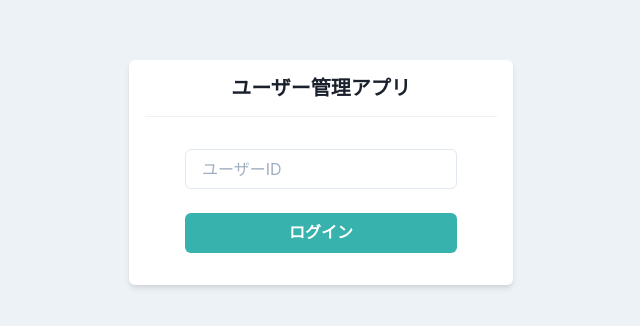
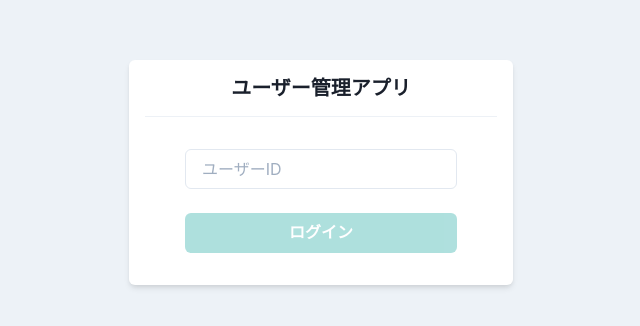
Before and after one commit to moyoyomiyazawa/chakra-ui-experiment, a React (Create React App) app: page / in a window 1280 px wide. Shown: the part 228-554 px from the top of the page, without its empty margins (319-959 px from the left). Built offline with nearby package versions, Linux system fonts and the light colour scheme.

Commit message:
ログイン機能実装

```diff
--- a/src/components/atoms/button/PrimaryButton.tsx
+++ b/src/components/atoms/button/PrimaryButton.tsx
@@ -3,12 +3,27 @@ import { Button } from '@chakra-ui/react';
 
 type Props = {
   children: ReactNode;
+  disabled?: boolean;
+  loading?: boolean;
+  onClick: () => void;
 };
 
 export const PrimaryButton: VFC<Props> = memo((props) => {
-  const { children } = props;
+  const {
+    children,
+    disabled = false,
+    loading = false,
+    onClick,
+  } = props;
   return (
-    <Button bg='teal.400' color='white' _hover={{ opacity: 0.8 }}>
+    <Button
+      bg='teal.400'
+      color='white'
+      _hover={{ opacity: 0.8 }}
+      onClick={onClick}
+      disabled={disabled || loading}
+      isLoading={loading}
+    >
       {children}
     </Button>
   );
--- a/src/components/pages/Login.tsx
+++ b/src/components/pages/Login.tsx
@@ -1,10 +1,22 @@
-import { memo, VFC } from 'react';
+import { ChangeEvent, KeyboardEvent, memo, useState, VFC } from 'react';
 import { Box, Divider, Flex, Heading, Stack } from '@chakra-ui/layout';
 import { Input } from '@chakra-ui/react';
 
 import { PrimaryButton } from '../atoms/button/PrimaryButton';
+import { useAuth } from '../../hooks/useAuth';
 
 export const Login: VFC = memo(() => {
+  const { login, loading } = useAuth();
+  const [userId, setUserId] = useState('');
+
+  const onChangeUserId = (e: ChangeEvent<HTMLInputElement>) =>
+    setUserId(e.target.value);
+  const onClickLogin = () => login(userId);
+  const onKeyDownEnterLogin = (e: KeyboardEvent<HTMLInputElement>) => {
+    if (userId !== '' && e.key === 'Enter') {
+      login(userId);
+    }
+  };
   return (
     <Flex align='center' justify='center' height='100vh'>
       <Box bg='white' w='sm' p={4} borderRadius='md' shadow='md'>
@@ -13,8 +25,19 @@ export const Login: VFC = memo(() => {
         </Heading>
         <Divider my={4} />
         <Stack spacing={6} py={4} px={10}>
-          <Input placeholder='ユーザーID' />
-          <PrimaryButton>ログイン</PrimaryButton>
+          <Input
+            placeholder='ユーザーID'
+            value={userId}
+            onChange={onChangeUserId}
+            onKeyDown={onKeyDownEnterLogin}
+          />
+          <PrimaryButton
+            disabled={userId.length === 0}
+            loading={loading}
+            onClick={onClickLogin}
+          >
+            ログイン
+          </PrimaryButton>
         </Stack>
       </Box>
     </Flex>
--- /dev/null
+++ b/src/hooks/useAuth.ts
@@ -0,0 +1,26 @@
+import axios from 'axios';
+import { useCallback, useState } from 'react';
+import { useHistory } from 'react-router';
+import { User } from '../types/api/user';
+
+export const useAuth = () => {
+  const history = useHistory();
+  const [loading, setLoading] = useState(false);
+  const login = useCallback(
+    (id: string) => {
+      // ロード開始
+      setLoading(true);
+
+      axios
+        .get<User>(`https://jsonplaceholder.typicode.com/users/${id}`)
+        .then((res) => {
+          console.log(res.data);
+          res.data ? history.push('/home') : alert('ユーザーが見つかりません');
+        })
+        .catch(() => alert('ログインできません'))
+        .finally(() => setLoading(false));
+    },
+    [history]
+  );
+  return { login, loading };
+};
```
